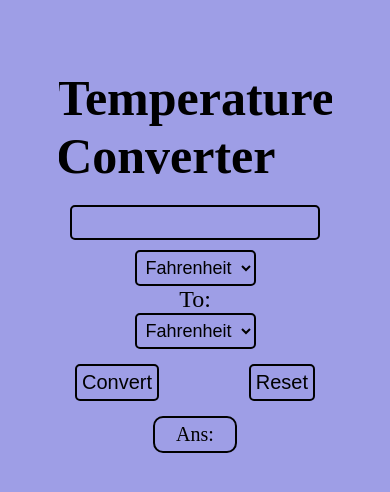
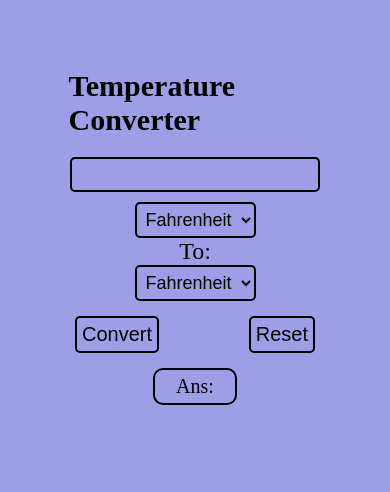
Before and after one commit to V121212/TemConv, a plain HTML site: page index.html in a window 390 px wide. Drawn offline with Linux system fonts and the light colour scheme.

Commit message:
Update index.css

```diff
--- a/index.css
+++ b/index.css
@@ -113,5 +113,9 @@
     justify-content: space-between;
 
 }
+    .h2{
+    font-size: 30px;
+    padding: 10px;
+}
 
   }
```
